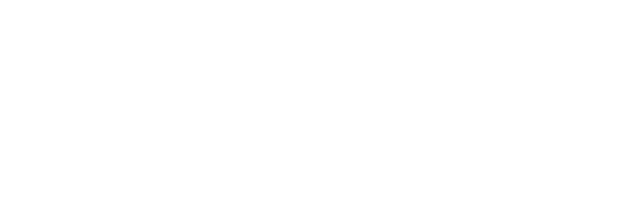
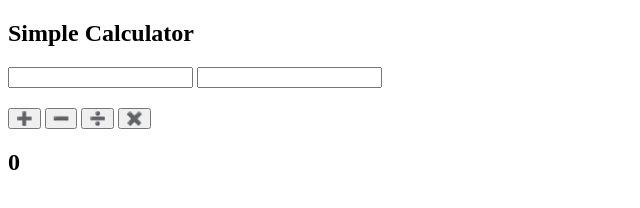
Before and after one commit to creyes25/simple-calc, a plain HTML site: page index.html in a window 1280 px wide. Shown: the whole page, without its empty margins (0-640 px from the left). Drawn offline with Linux system fonts and the light colour scheme.

Commit message:
add the elements needed to create the structure of HTML

```diff
--- a/index.html
+++ b/index.html
@@ -8,6 +8,22 @@
   <title>Simple Calculator</title>
 </head>
 <body>
-
+  <section class="calculator">
+    <h2>Simple Calculator</h2>
+    <div class="inputs">
+      <input type="text" id="num-1">
+      <input type="text" id="num-2">
+      <h2 class="wrong"></h2>
+    </div>
+    <div class="calculations">
+      <button class="add">➕</button>
+      <button class="minus">➖</button>
+      <button class="divide">➗</button>
+      <button class="multiply">✖️</button>
+    </div>
+    <div class="results">
+      <h2 class="results-display">0</h2>
+    </div>
+  </section>
 </body>
 </html>
```
